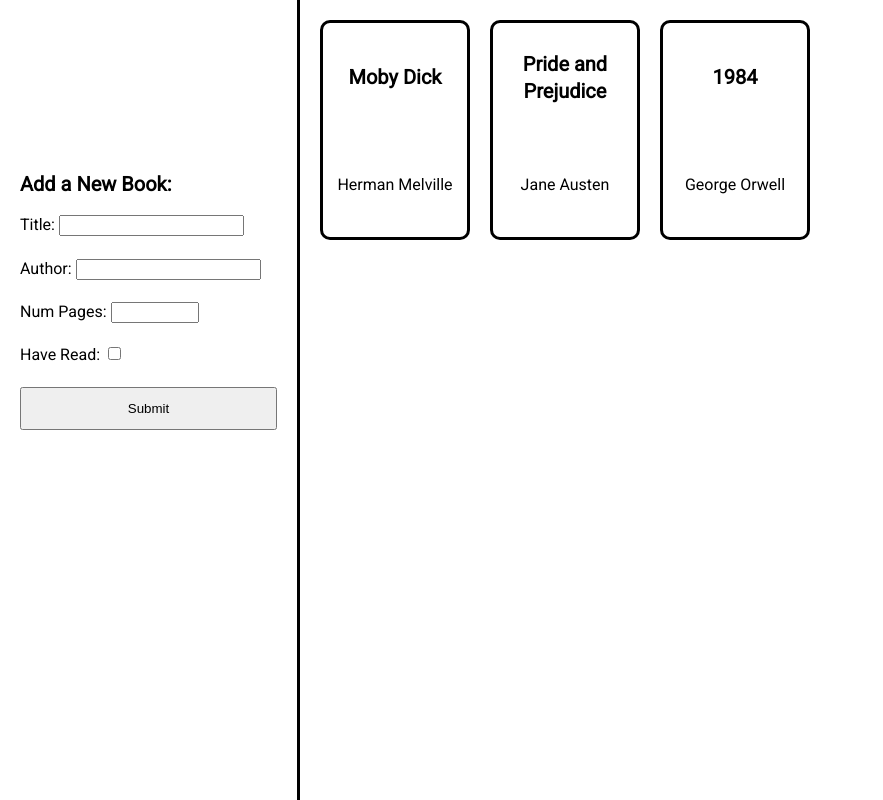
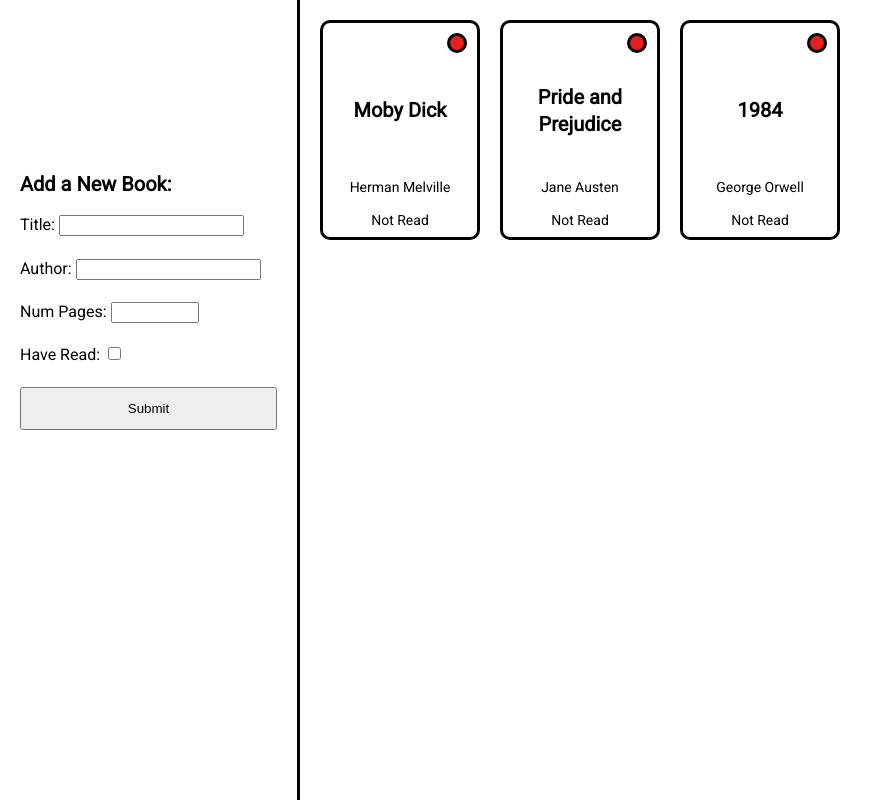
Before and after one commit to Empth/odin-library, a plain HTML site: page index.html in a window 1280 px wide. Shown: the whole page, without its empty margins (0-883 px from the left). Drawn offline with Linux system fonts and the light colour scheme.

Commit message:
Implement delete button with event binding and uuid data on card dom

```diff
--- a/bookdata.js
+++ b/bookdata.js
@@ -27,24 +27,60 @@ function resetLibrary() {
     }
 }
 
+function deleteBook(uuid) {
+    // deletes book with uuid from myLibrary
+    for (let i = 0; i < myLibrary.length; i++) {
+        const book = myLibrary[i]
+        if (book.id === uuid) {
+            myLibrary.splice(i, 1);
+            break;
+        }
+    }
+}
+
 function displayLibrary() {
     resetLibrary();
     for (const book of myLibrary) {
+
         const divBook = document.createElement("div");
         divBook.classList.add("card");
+
+        divBook.setAttribute("data-uuid", book.id);
+
         const title = document.createElement("p");
         title.classList.add("title")
         title.textContent = book.title
+
         const author = document.createElement("p");
         author.classList.add("author")
         author.textContent = book.author;
+
+        const haveRead = document.createElement("p");
+        haveRead.classList.add("have-read")
+        haveRead.textContent = book.read ? "Read" : "Not Read";
+
+        const deleteButton = document.createElement("button");
+        deleteButton.classList.add("delete");
+
+        divBook.appendChild(deleteButton);
         divBook.appendChild(title);
         divBook.appendChild(author);
+        divBook.appendChild(haveRead);
+
+        deleteButton.addEventListener("click", e => {
+            let parentCard = deleteButton.parentElement;
+            console.log(parentCard);
+            let uuid = parentCard.dataset.uuid;
+            deleteBook(uuid);
+            displayLibrary();
+            console.log(myLibrary)
+        });
+
         container.appendChild(divBook);
     }
 }
 
-document.getElementById("my-form").addEventListener("submit", function (e) {
+document.getElementById("my-form").addEventListener("submit", e => {
     e.preventDefault();
     form = document.querySelector("#my-form");
     let formData = new FormData(form);
--- a/style.css
+++ b/style.css
@@ -84,15 +84,17 @@ body {
 }
 
 .card {
-    width: 150px;
+    width: 160px;
     height: 220px;
     border: 3px solid black;
     border-radius: 10px;
+    padding: 10px;
     display: grid;
-    grid-template-rows: 50px 50px;
-    align-content: space-around;
+    grid-template-rows: 20px 1fr 40px 16px;
+    align-content: center;
     align-items: center;
     justify-items: center;
+    gap: 5px;
 }
 
 p.title {
@@ -102,7 +104,13 @@ p.title {
 }
 
 p.author {
-    font-size: 16px;
+    font-size: 14px;
+    text-align: center;
+    width: 80%;
+}
+
+p.have-read {
+    font-size: 14px;
     text-align: center;
     width: 80%;
 }
@@ -130,3 +138,17 @@ form > h2 {
     font-weight: bold;
     font-size: 20px;
 }
+
+.delete {
+    height: 20px;
+    width: 20px;
+    background-color: rgb(228, 33, 33);
+    border-radius: 10px;
+    border: 3px solid black;
+    justify-self: end;
+}
+
+.delete:hover {
+    cursor: pointer;
+    background-color: rgb(133, 19, 19);
+}
```
